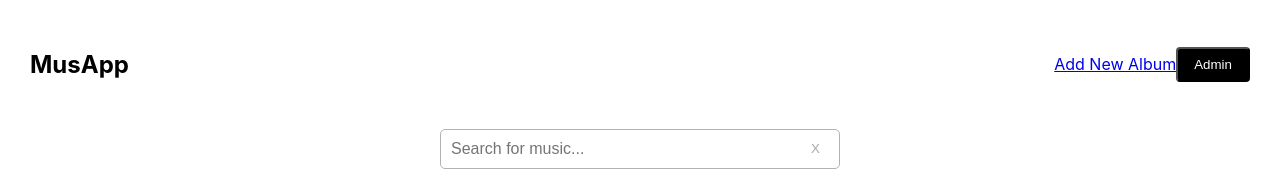
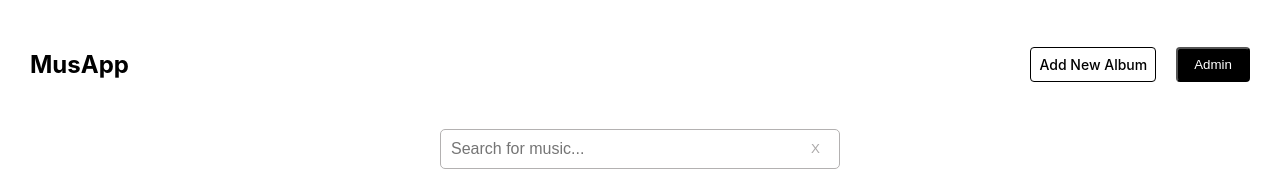
Before and after one commit to kseniamakeko/music-app, a React (Create React App) app in the folder app/: page / in a window 1280 px wide. Shown: the top 179 px of the page. Built offline with nearby package versions, Linux system fonts and the light colour scheme; no server answers.

Commit message:
add styles for link add new album

```diff
--- a/app/src/component/Header/Header.js
+++ b/app/src/component/Header/Header.js
@@ -8,7 +8,11 @@ const Header = () => {
   return (
     <section className={classes.header}>
       <h1 className={classes.title}>MusApp</h1>
-      {isAdmin && <Link to="/album/add">Add New Album</Link>}
+      {isAdmin && (
+        <Link className={classes.btn_add_new} to="/album/add">
+          Add New Album
+        </Link>
+      )}
       <Toggle isAdmin={isAdmin} setIsAdmin={setIsAdmin} />
     </section>
   );
--- a/app/src/component/Header/Header.module.css
+++ b/app/src/component/Header/Header.module.css
@@ -11,3 +11,14 @@
   flex: 1;
   text-align: left;
 }
+
+.btn_add_new {
+  padding: 8px;
+  margin: 10px 20px 10px 20px;
+  font-size: 14px;
+  font-weight: 500;
+  text-decoration: none;
+  border: 1px solid black;
+  border-radius: 4px;
+  color: black;
+}
```
